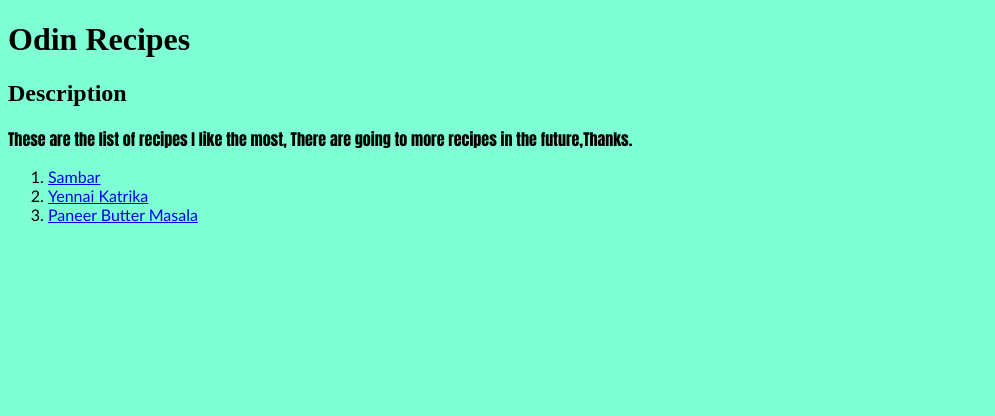
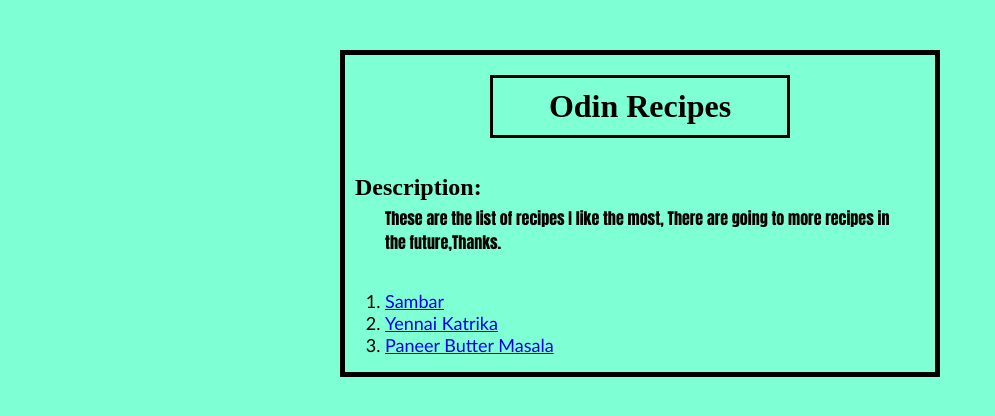
Before and after one commit to kaliglass/odin-recipes, a plain HTML site: page index.html in a window 1280 px wide. Shown: the whole page, without its empty margins (0-995 px from the left). Drawn offline with Linux system fonts and the light colour scheme.

Commit message:
Added a noobie layout to the homepage

```diff
--- a/index.html
+++ b/index.html
@@ -9,7 +9,7 @@
 <body>
     <h1>Odin Recipes</h1>
     <!-- Description of the Website -->
-    <h2>Description</h2>
+    <h2>Description:</h2>
     <p>These are the list of recipes I like the most, There are going to more recipes in the future,Thanks.</p>
 
     <ol>
--- a/style.css
+++ b/style.css
@@ -1,11 +1,36 @@
 * {
     background-color:aquamarine;
+    box-sizing: border-box;
+
+
 }
 
 p{
     font-family: Impact, Haettenschweiler, 'Arial Narrow Bold', sans-serif;
+    padding: 5px 40px 20px;
+    margin-top: 0px;
 }
 
 li{
     font-family: 'Trebuchet MS', 'Lucida Sans Unicode', 'Lucida Grande', 'Lucida Sans', Arial, sans-serif;
+    font-size: large;
 }
+
+body{
+    border: 5px solid;
+    margin:50px auto;
+    max-width: 600px;
+}
+
+h1{
+    padding: 10px;
+    text-align: center;
+    border: 3px solid;
+    max-width: 300px;
+    margin: 20px auto;
+}
+
+h2{
+    padding: 16px 10px 0;
+    margin-bottom: 0px;
+}
```
